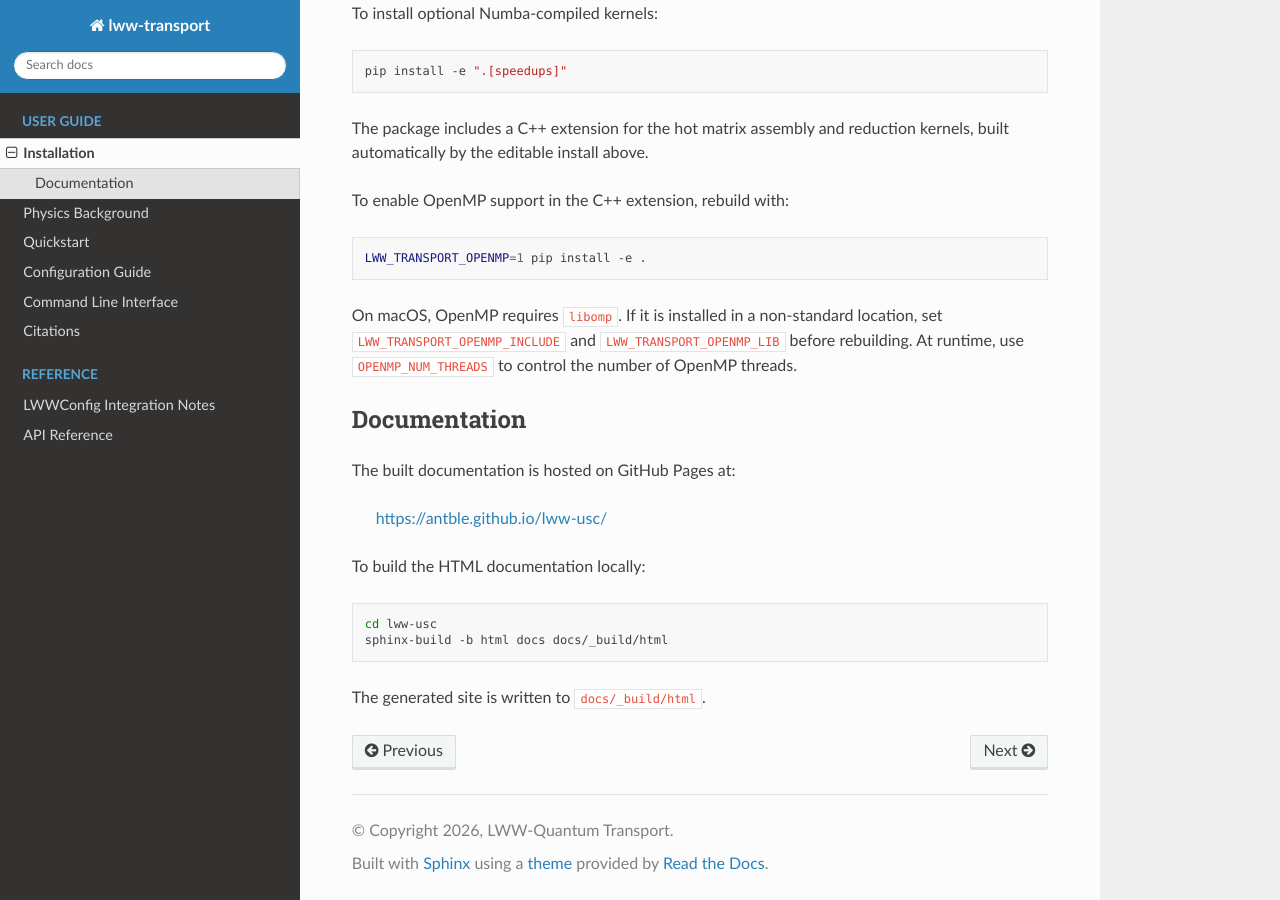
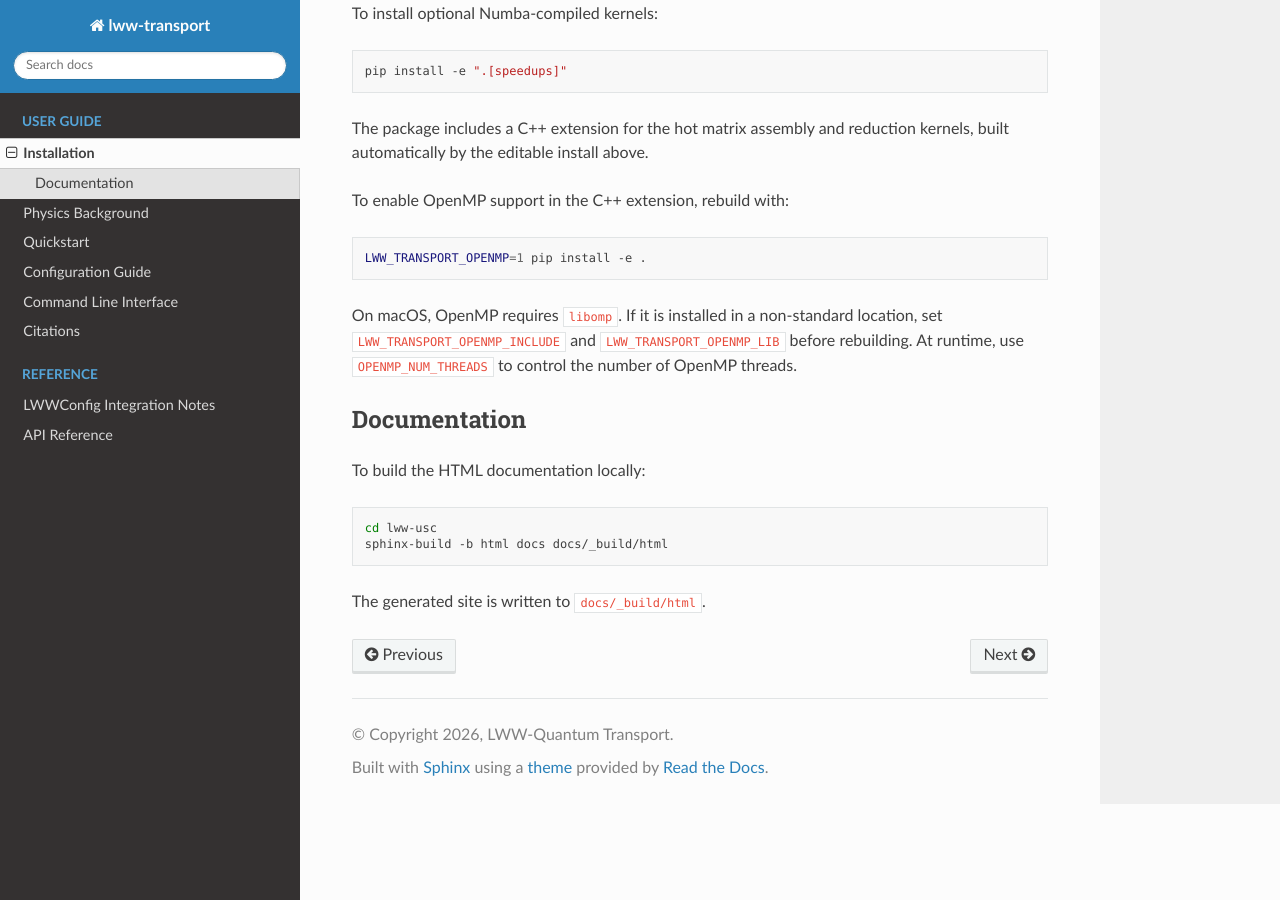
Before and after one commit to antble/lww-usc, a Sphinx documentation site: the page built from docs/installation.rst, in a window 1280 px wide and 900 px high, scrolled down 519 px. Built offline with Sphinx 7.4.7 and the Read the Docs theme 3.1.0, drawn with Linux system fonts in a browser that asks for light colours.

Commit message:
update docs

```diff
--- a/docs/installation.rst
+++ b/docs/installation.rst
@@ -43,10 +43,6 @@ location, set ``LWW_TRANSPORT_OPENMP_INCLUDE`` and
 Documentation
 -------------
 
-The built documentation is hosted on GitHub Pages at:
-
-   https://antble.github.io/lww-usc/
-
 To build the HTML documentation locally:
 
 .. code-block:: bash
```
